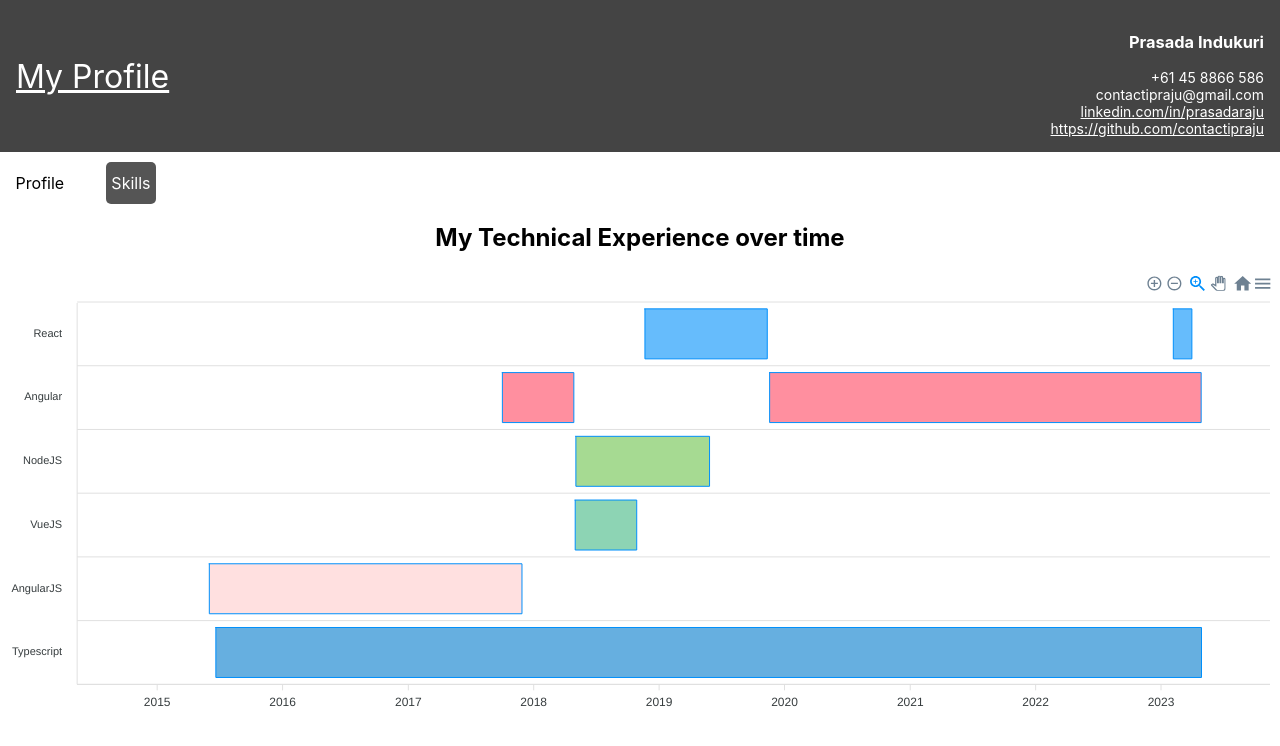
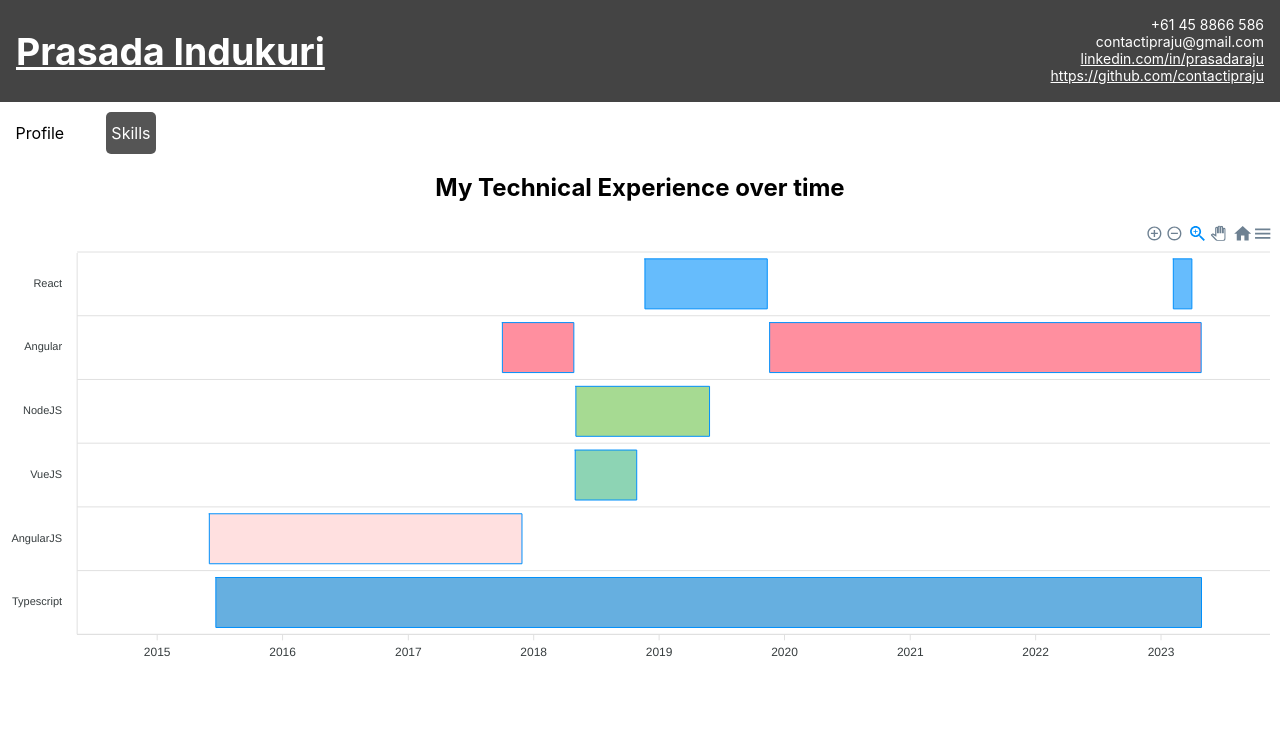
Before and after one commit to contactipraju/texperience, a React (Create React App) app: page /skills in a window 1280 px wide. Shown: the top 746 px of the page. Built offline with nearby package versions, Linux system fonts and the light colour scheme.

Commit message:
header changes

```diff
--- a/src/core/Header/Header.scss
+++ b/src/core/Header/Header.scss
@@ -1,7 +1,7 @@
 
 .header {
 	display: flex;
-	height: 120px;
+	height: 70px;
 
 	gap: 2rem;
 	padding: 1rem;
--- a/src/core/Header/Header.tsx
+++ b/src/core/Header/Header.tsx
@@ -9,11 +9,12 @@
 
 	return (
 		<div className='header'>
-			<Link to="/" className='site-title'> My Profile </Link>
+			<Link to="/" className='site-title'>
+				<h3>{profile.name}</h3>
+			</Link>
 			{
 				!isLoading && profile.name && profile.name.length &&
 				<div className='details'>
-					<div><h3>{profile.name}</h3></div>
 					<div>{profile.contact}</div>
 					<div>{profile.email}</div>
 					<div><a href={profile.linkedin}>{profile.linkedin}</a></div>
```
